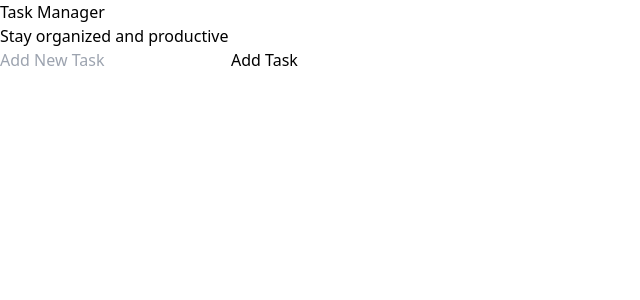
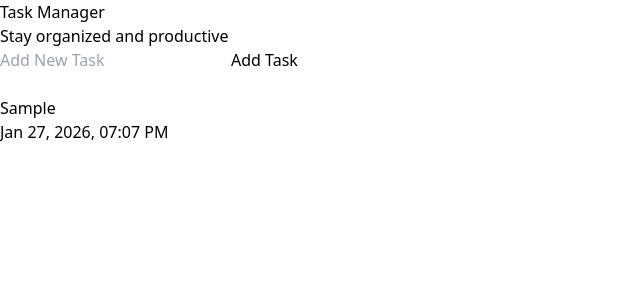
Before and after one commit to Rika4698/Task-Manager, a React (Vite) app: page / in a window 1280 px wide. Both pictures are taken after typing "Sample" into the empty fields and a click on the button "Add Task". Shown: the top 300 px of the page, without its empty margins (0-640 px from the left). Built offline with nearby package versions, Linux system fonts and the light colour scheme.

Commit message:
storage task item and show task item

```diff
--- a/src/components/MainPage.jsx
+++ b/src/components/MainPage.jsx
@@ -1,10 +1,14 @@
-import { useState } from "react";
+/* eslint-disable react-hooks/set-state-in-effect */
+import { useEffect, useState } from "react";
 import AddTask from "./Section/AddTask";
 import Header from "./Section/Header";
+import FilterTask from "./Section/FilterTask";
+import TaskList from "./Section/TaskList";
 
 
 const MainPage = () => {
     const [task, setTask] = useState([]);
+    const [filter, setFilter] = useState("all");
 
 
 // Add new task
@@ -13,18 +17,74 @@ const MainPage = () => {
             id:Date.now(),
             text:text,
             completed:false,
-
+            createdAt: new Date().toISOString()
         };
         setTask([newTask, ...task]);
     };
+
+
+    useEffect (() => {
+        const saveTask = localStorage.getItem('task');
+
+        if(saveTask){
+            try{
+                setTask(JSON.parse(saveTask));
+            } catch (error){
+                console.log('Error loading task from local storage:', error);
+            }
+        }
+    }, []);
+
+
+
+    useEffect(() => {
+        localStorage.setItem('task', JSON.stringify(task));
+    }, [task]);
+
+
+    const filterTask = () => {
+        switch (filter){
+            case 'completed':
+                return task.filter(task => task.completed);
+            case 'pending':
+                return task.filter(task => !task.completed);
+            default:
+                return task;
+
+        }
+    };
+
+    const filteredTask = filterTask();
+
+    const checkbox = (taskId) => {
+        setTask(task.map (item => item.id === taskId ? {...item, completed: !item.completed} : item));
+    };
+
+  //calculate task
+    const totalTask = task.length;
+    const totalFilterTask = filteredTask.length;
 
 
     return (
         <div className="max-w-4xl mx-auto ">
             <Header/>
 
-            <div>
+            <div className="space-y-4 sm:space-y-6">
            <AddTask addTask={addTask}/>
+
+           {
+            totalTask > 0 && (
+                <FilterTask
+                />
+            )
+           }
+
+           {
+            totalFilterTask > 0 ? (
+                <TaskList task ={filteredTask} onToggle={checkbox}/>
+            ): ""
+           }
+
 
             </div>
 
--- /dev/null
+++ b/src/components/Section/EachTask.jsx
@@ -0,0 +1,60 @@
+
+
+const EachTask = ({item, onToggle , style}) => {
+    return (
+        <div className="each-task p-3 sm:p-4 hover:shadow-md group" style={style}>
+        <div className="flex items-start sm:text-center gap-3 sm:gap-4">
+
+             {/* checkbox for completed */}
+            <button onClick={() => onToggle(item.id)} className={`flex-shrink-0 w-5 h-5 sm:w-6 sm:h-6 rounded-md border-2 transition-all duration-200 flex items-center justify-center mt-0.5 sm:mt-0 ${item.completed ? "bg-green-500 border-green-500" : "border-gray-300 hover:border-blue-500"}`}>
+                {
+                    item.completed && (
+                         <svg
+              className="w-3 h-3 sm:w-4 sm:h-4 text-white"
+              fill="none"
+              viewBox="0 0 24 24"
+              stroke="currentColor"
+            >
+              <path
+                strokeLinecap="round"
+                strokeLinejoin="round"
+                strokeWidth={3}
+                d="M5 13l4 4L19 7"
+              />
+            </svg>
+                    )
+                }
+
+            </button>
+
+
+
+            {/* task text */}
+
+            <div className=" min-w-0">
+
+                <p className={`text-sm sm:text-base transition-all duration-200 break-words ${item.completed? "text-slate-400 line-through": "text-gray-900"}`}>
+                 {item.text}
+                </p>
+                <p className="text-[10px] sm:text-xs text-gray-400 mt-0.5 sm:mt-1" >
+                    {new Date(item.createdAt).toLocaleDateString('en-US', {
+                        month:'short',
+                        day:'numeric',
+                        year:'numeric',
+                        hour:'2-digit',
+                        minute:'2-digit'
+                    })}
+
+                </p>
+
+            </div>
+
+
+
+        </div>
+
+        </div>
+    );
+};
+
+export default EachTask;
--- /dev/null
+++ b/src/components/Section/FilterTask.jsx
@@ -0,0 +1,11 @@
+import React from 'react';
+
+const FilterTask = () => {
+    return (
+        <div>
+
+        </div>
+    );
+};
+
+export default FilterTask;
--- /dev/null
+++ b/src/components/Section/TaskList.jsx
@@ -0,0 +1,16 @@
+
+import EachTask from './EachTask';
+
+const TaskList = ({task, onToggle}) => {
+    return (
+        <div>
+          {
+            task.map ((item, index) => (
+                <EachTask key={item.id} item={item} onToggle={onToggle} style={{animationDelay: `${index * 50}ms`}}/>
+            ))
+          }
+        </div>
+    );
+};
+
+export default TaskList;
--- a/src/index.css
+++ b/src/index.css
@@ -18,4 +18,8 @@
     .input-task {
         @apply border border-gray-300 rounded-lg focus:outline-none focus:ring-2 focus:ring-blue-500 focus:border-transparent bg-white transition-all duration-300
     }
+
+     .each-task {
+    @apply bg-white rounded-xl shadow-sm border border-gray-200 transition-all duration-200;
+  }
 }
```
